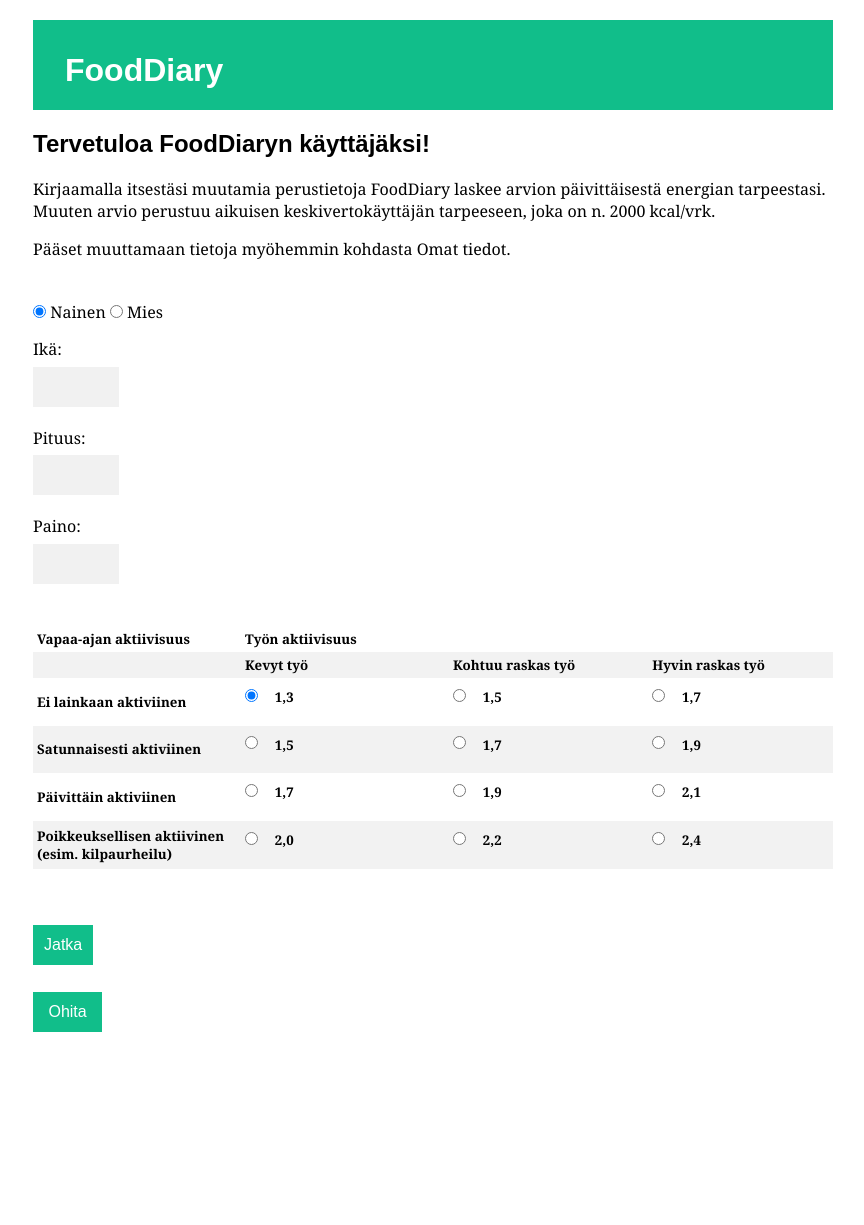
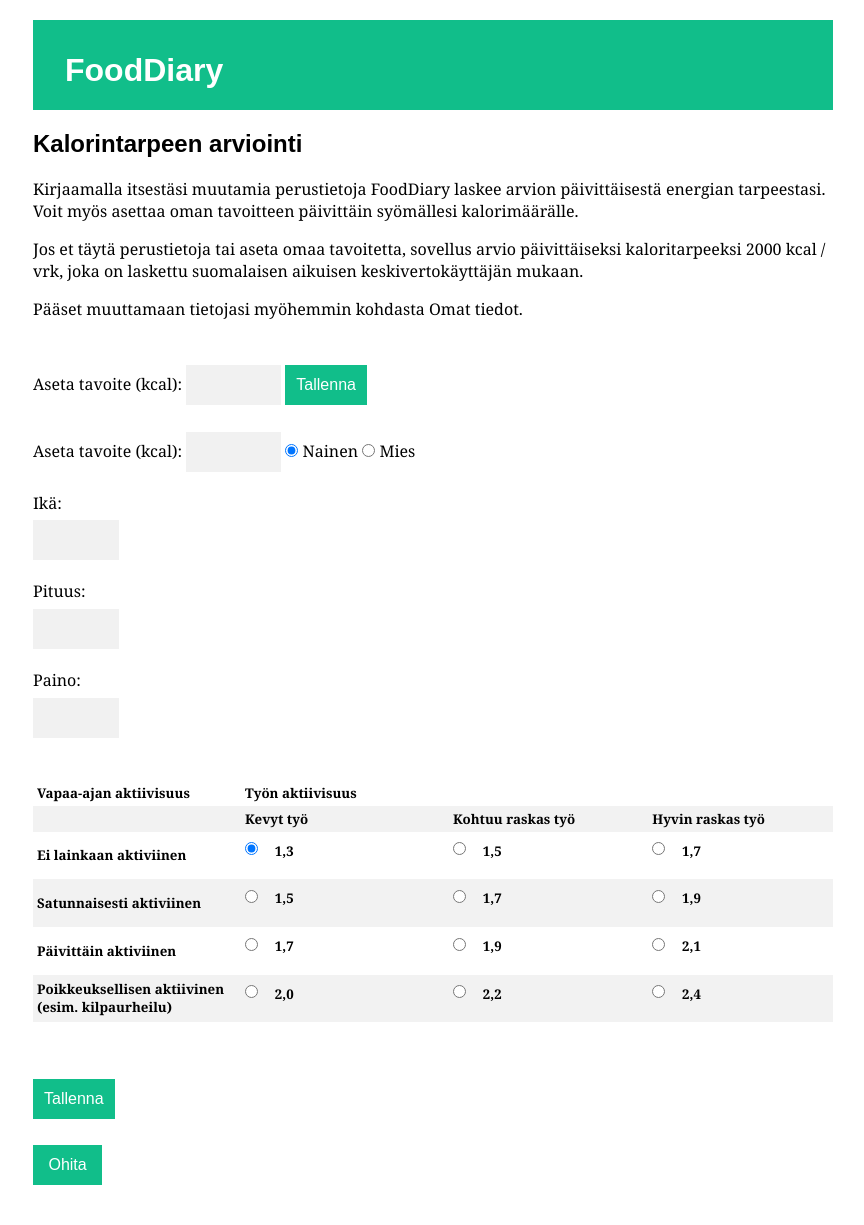
Before and after one commit to mlkulmala/tsoha-FoodDiary, a Flask app: page /create_profile in a window 1280 px wide. Shown: the whole page, without its empty margins (207-1071 px from the left). Before the commit the page ends 1032 px from the top, so only its background shows below. Run offline with Flask 2, Linux system fonts and the light colour scheme; lists and menus that the app fills with data are empty.

Commit message:
lots of small changes in style and content

```diff
--- a/templates/diary_days.html
+++ b/templates/diary_days.html
@@ -11,13 +11,13 @@
       <h2>Arkisto</h2>
       <form action="/diary_days" methods="GET">
         <label for="diary_date">Hae ruokapäiväkirjaa päivämäärällä:</label><br>
-        <input type="date" name="diary_date" id="diary_date">
+        <input type="date" name="diary_date" id="diary_date" value="{{date}}">
         <input type="submit" value="Hae" class="button1">
       </form>
 
 
       {% if portions|length %}
-        <p>Päivän saldo:</p>
+        <h4>Päivän saldo:</h4>
         <table width="600" cellspacing="0" cellpadding="0">
           <tr>
             <th width="200"></th>
--- a/templates/new_foodstuff.html
+++ b/templates/new_foodstuff.html
@@ -7,7 +7,7 @@
   <form action="/add_foodstuff" method="POST">
     <label for="name">Nimi/kuvaus (esim. Saaristolaisnappi, Perheleipuri Salonen):</label>
     <input type="text" id="name" name="name" size="50" required><br>
-    <p>Ilmoita ravintosisältöjen arvot 100g:aa kohti.</p>
+    <p>Ilmoita ravintosisältöjen arvot 100g:aa kohti. (Käytä desimaalierottimena pistettä.)</p>
     <label for="kcal">Energiaa (kcal):</label>
     <input type="number" id="kcal" name="kcal" min="1" max="1000" required><br>
 
--- a/templates/personal_details.html
+++ b/templates/personal_details.html
@@ -4,16 +4,30 @@
 {% block content %}
 
 <body>
-  <h2>Tervetuloa FoodDiaryn käyttäjäksi!</h2>
+  <h2>Kalorintarpeen arviointi</h2>
   <p>Kirjaamalla itsestäsi muutamia perustietoja FoodDiary laskee arvion
-        päivittäisestä energian tarpeestasi. Muuten arvio perustuu aikuisen keskivertokäyttäjän
-        tarpeeseen, joka on n. 2000 kcal/vrk.</p>
-  <p>Pääset muuttamaan tietoja myöhemmin kohdasta Omat tiedot.</p>
+    päivittäisestä energian tarpeestasi. Voit myös asettaa oman tavoitteen
+    päivittäin syömällesi kalorimäärälle.
+  </p>
+  <p>Jos et täytä perustietoja tai aseta omaa tavoitetta, sovellus
+    arvio päivittäiseksi kaloritarpeeksi 2000 kcal / vrk, joka on laskettu suomalaisen
+    aikuisen keskivertokäyttäjän mukaan.
+  </p>
+  <p>Pääset muuttamaan tietojasi myöhemmin kohdasta Omat tiedot.</p>
   {% if message|length %}
   <span style="font-weight: bold">{{message}}</span>
   {% endif %}
   <br>
+  <form action="/add_goal" methods="POST">
+    <label for="goal">Aseta tavoite (kcal):</label>
+    <input type="number" name="goal" min="1300" max="6000" required>
+    <input type="submit" value="Tallenna">
+    <input type="hidden" name="csrf_token" value="{{session.csrf_token}}">
+  </form>
   <form action="/add_details" method="POST">
+    <label for="goal">Aseta tavoite (kcal):</label>
+    <input type="number" name="goal" min="1300" max="6000">
+
     <input type="radio" name="gender" value="1" checked>
     <label for="1">Nainen</label>
     <input type="radio" name="gender" value="2">
@@ -104,7 +118,7 @@
       </tr>
     </table>
 
-    <input type="submit" value="Jatka">
+    <input type="submit" value="Tallenna">
     <input type="hidden" name="csrf_token" value="{{session.csrf_token}}">
   </form>
 
```
Also changed, not shown: templates/food_search.html (+2 -8 lines), templates/select_food.html (+15 -15 lines).
